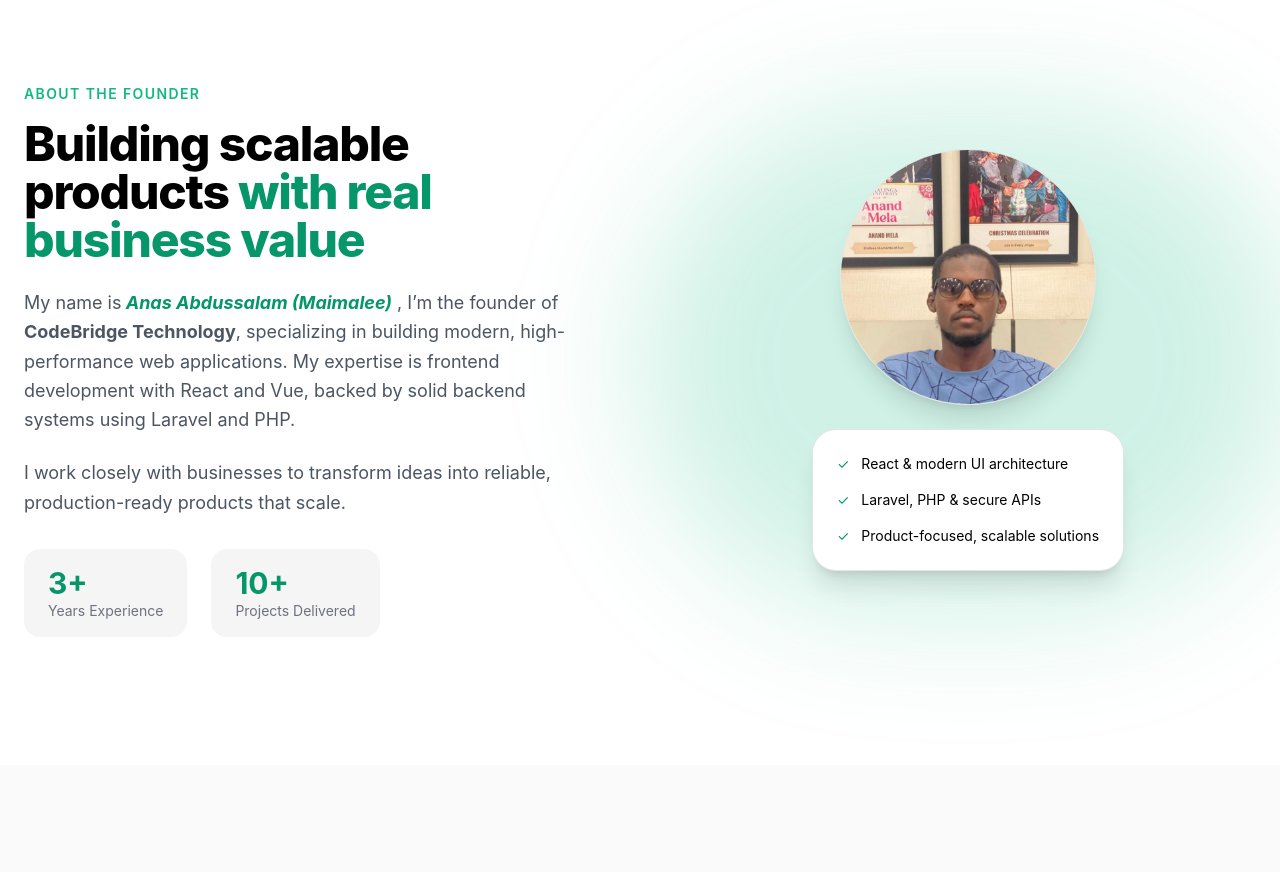
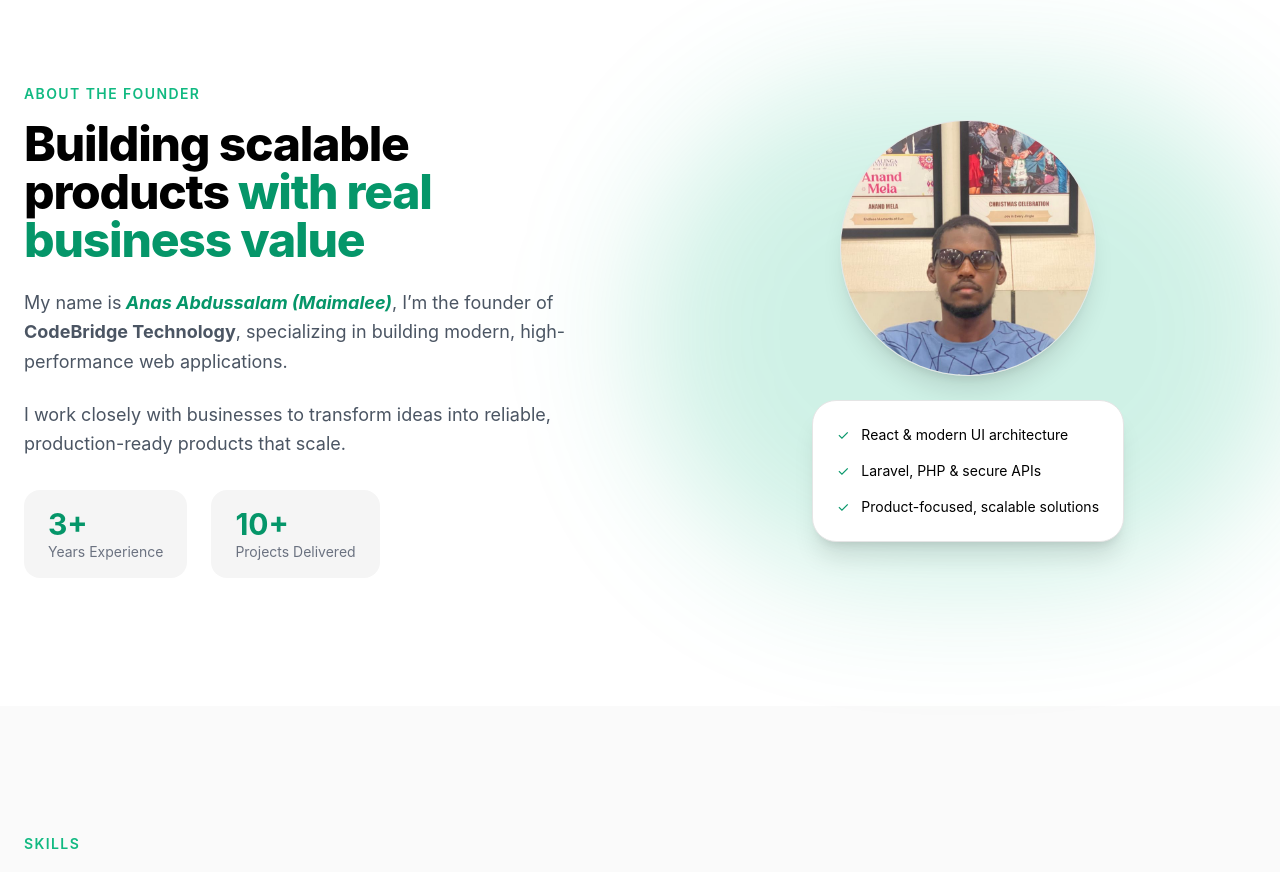
Before and after one commit to AnasMaimalee/portfolio, a React (Vite) app: page / in a window 1280 px wide. Shown: the part 860-1732 px from the top of the page. Built offline with nearby package versions, Linux system fonts and the light colour scheme.

Commit message:
fix: about image hover effect

```diff
--- a/src/components/sections/About.tsx
+++ b/src/components/sections/About.tsx
@@ -1,4 +1,10 @@
+"use client";
+
+import { useState } from "react";
+
 export default function About() {
+  const [open, setOpen] = useState(false);
+
   return (
     <section id="about" className="py-32">
       <div className="max-w-7xl mx-auto px-6 grid md:grid-cols-2 gap-20 items-center">
@@ -13,10 +19,12 @@
           </h2>
 
           <p className="text-lg text-gray-600 dark:text-gray-400 leading-relaxed mb-6">
-            My name is<span className="italic font-bold text-emerald-600">  Anas Abdussalam (Maimalee)</span> , I’m the founder of <strong>CodeBridge Technology</strong>, specializing in
-            building modern, high-performance web applications. My expertise is
-            frontend development with React and Vue, backed by solid backend systems using
-            Laravel and PHP.
+            My name is
+            <span className="italic font-bold text-emerald-600">
+              {" "}Anas Abdussalam (Maimalee)
+            </span>
+            , I’m the founder of <strong>CodeBridge Technology</strong>, specializing in
+            building modern, high-performance web applications.
           </p>
 
           <p className="text-lg text-gray-600 dark:text-gray-400 leading-relaxed mb-8">
@@ -37,13 +45,17 @@
           </div>
         </div>
 
-        {/* RIGHT — IMAGE + HIGHLIGHTS */}
+        {/* RIGHT — IMAGE */}
         <div className="relative flex justify-center">
           <div className="absolute -inset-10 bg-emerald-500/20 blur-3xl rounded-full" />
 
           <div className="relative grid gap-6">
-            {/* IMAGE */}
-            <div className="w-64 h-64 rounded-full overflow-hidden border border-neutral-200 dark:border-neutral-800 shadow-xl mx-auto">
+
+            {/* Avatar */}
+            <div
+              onClick={() => setOpen(true)}
+              className="w-64 h-64 rounded-full overflow-hidden border border-neutral-200 dark:border-neutral-800 shadow-xl mx-auto cursor-pointer hover:scale-105 transition"
+            >
               <img
                 src="/mee.jpeg"
                 alt="Founder of CodeBridge Technology"
@@ -51,7 +63,21 @@
               />
             </div>
 
-            {/* HIGHLIGHTS */}
+            {/* Fullscreen Modal */}
+            {open && (
+              <div
+                onClick={() => setOpen(false)}
+                className="fixed inset-0 z-50 bg-black/80 flex items-center justify-center p-4"
+              >
+                <img
+                  src="/mee.jpeg"
+                  alt="Founder of CodeBridge Technology"
+                  className="max-w-full max-h-full rounded-xl shadow-2xl"
+                />
+              </div>
+            )}
+
+            {/* Highlights */}
             <div className="rounded-3xl border border-neutral-200 dark:border-neutral-800 p-6 bg-white dark:bg-neutral-950 shadow-xl">
               <ul className="space-y-4 text-sm">
                 <li className="flex gap-3">
@@ -68,10 +94,11 @@
                 </li>
               </ul>
             </div>
+
           </div>
         </div>
 
       </div>
     </section>
-  )
+  );
 }
--- a/src/components/sections/OpenSource.tsx
+++ b/src/components/sections/OpenSource.tsx
@@ -31,7 +31,7 @@
         "Copy files into your Laravel project",
         "Register service provider if needed",
       ],
-      docker: "docker exec -it app composer require maimalee/laravel-api-response",
+      // docker: "docker exec -it app composer require maimalee/laravel-api-response",
       publish: "php artisan vendor:publish --tag=api-response-config",
     },
     link: "https://github.com/AnasMaimalee/laravel-api-response",
@@ -55,7 +55,7 @@
         "Run migrations",
         "Configure JWT secrets",
       ],
-      docker: "docker exec -it app composer require maimalee/laravel-jwt-auth-kit",
+      // docker: "docker exec -it app composer require maimalee/laravel-jwt-auth-kit",
       publish: "php artisan vendor:publish --tag=jwt-auth-config",
     },
     link: "https://github.com/AnasMaimalee/laravel-jwt-auth-kit",
@@ -173,9 +173,9 @@
                         {pkg.install.manual.slice(0, 3).map((step, i) => (
                           <li key={i} className="line-clamp-1">{step}</li>
                         ))}
-                        {pkg.install.manual.length > 3 && (
+                        {/* {pkg.install.manual.length > 3 && (
                           <li className="text-xs italic text-gray-500">+{pkg.install.manual.length - 3} more steps</li>
-                        )}
+                        )} */}
                       </ul>
                     )}
 
```
